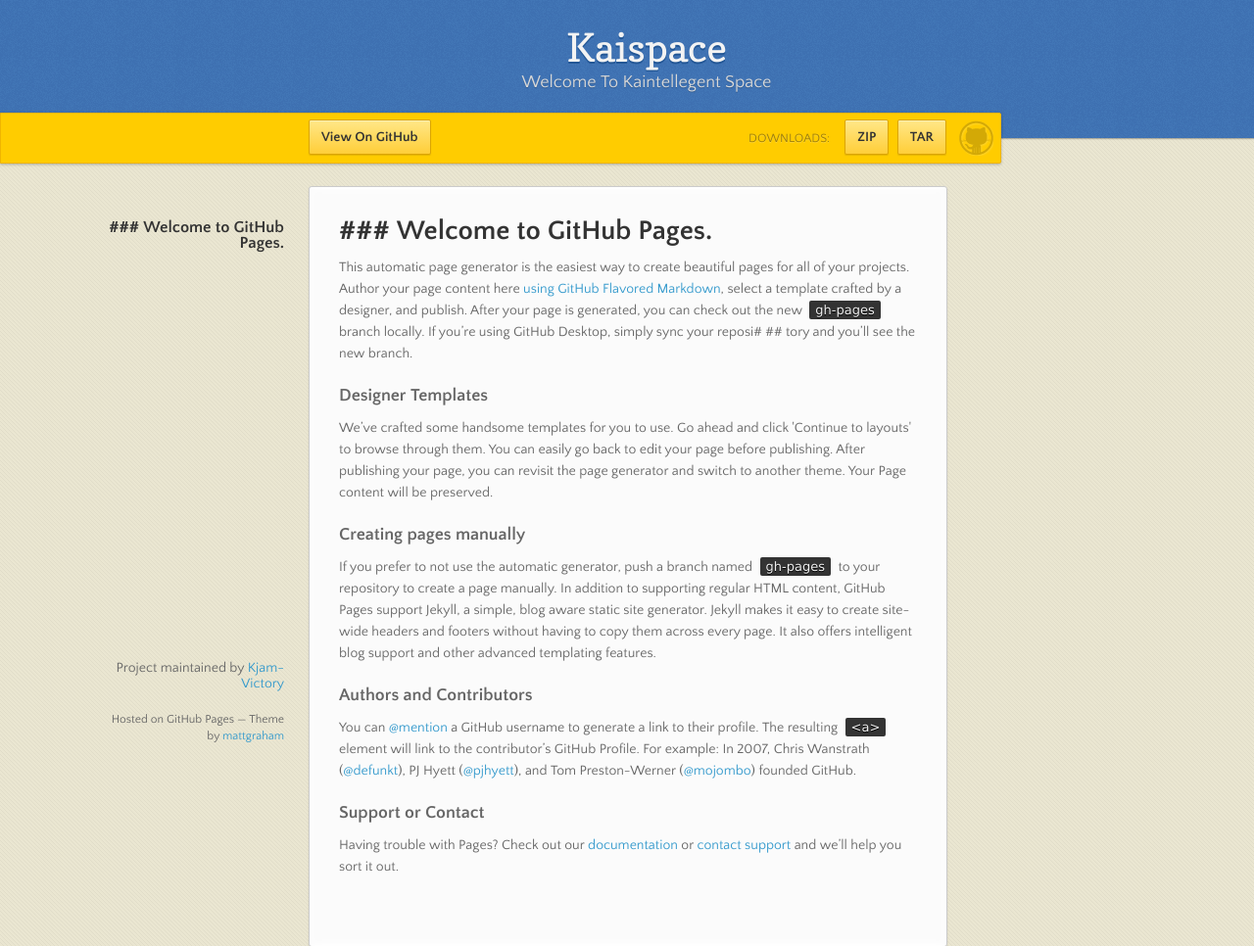
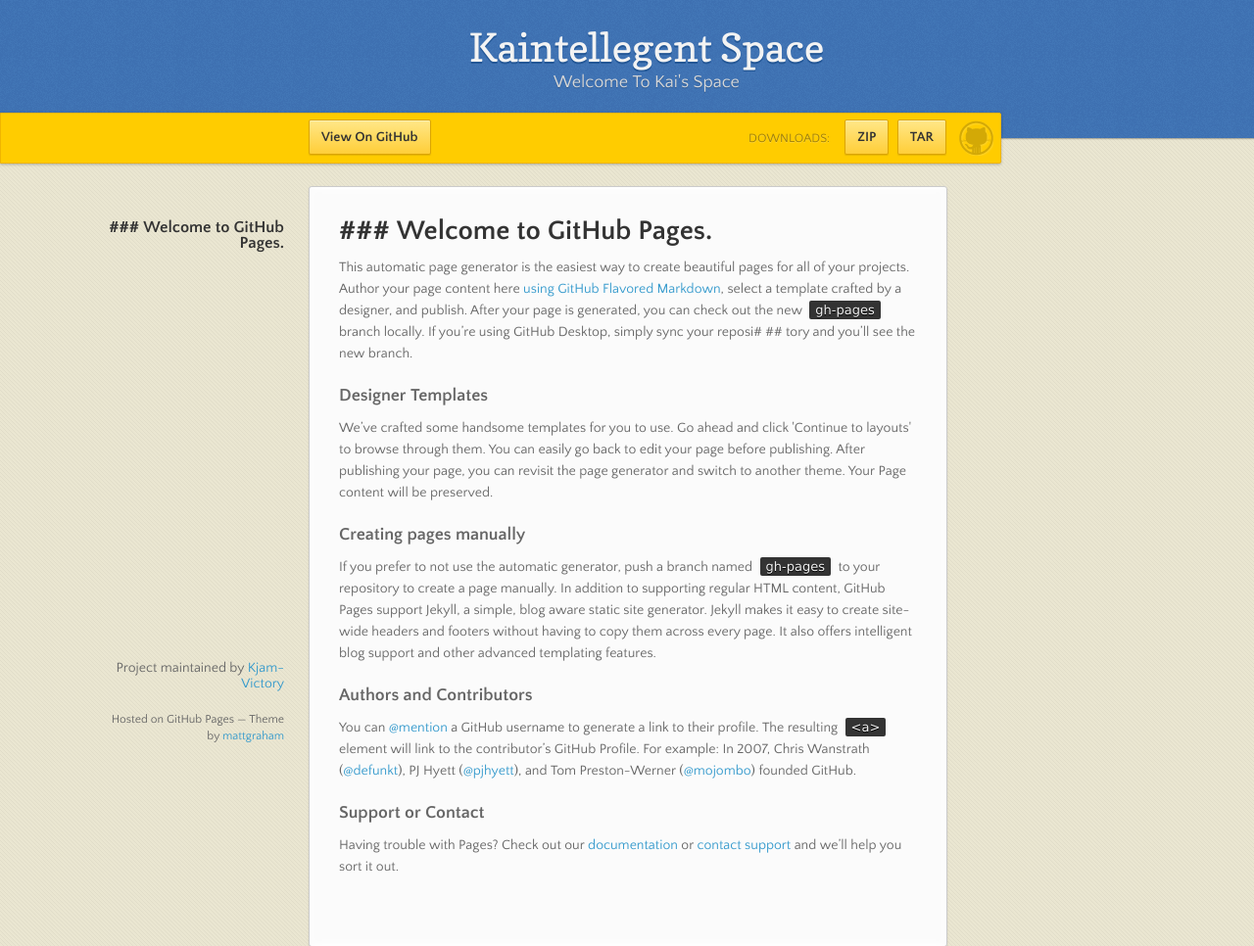
Before and after one commit to Kjam-Victory/KaiSpace, a plain HTML site: page index.html in a window 1280 px wide. Shown: the top 966 px of the page at 98% size. Drawn offline with nearby package versions, Linux system fonts and the light colour scheme.

Commit message:
Update index.html

```diff
--- a/index.html
+++ b/index.html
@@ -17,8 +17,8 @@
   <body>
 
       <header>
-        <h1>Kaispace</h1>
-        <p>Welcome To Kaintellegent Space</p>
+        <h1>Kaintellegent Space</h1>
+        <p>Welcome To Kai&#39;s Space</p>
       </header>
 
       <div id="banner">
```
